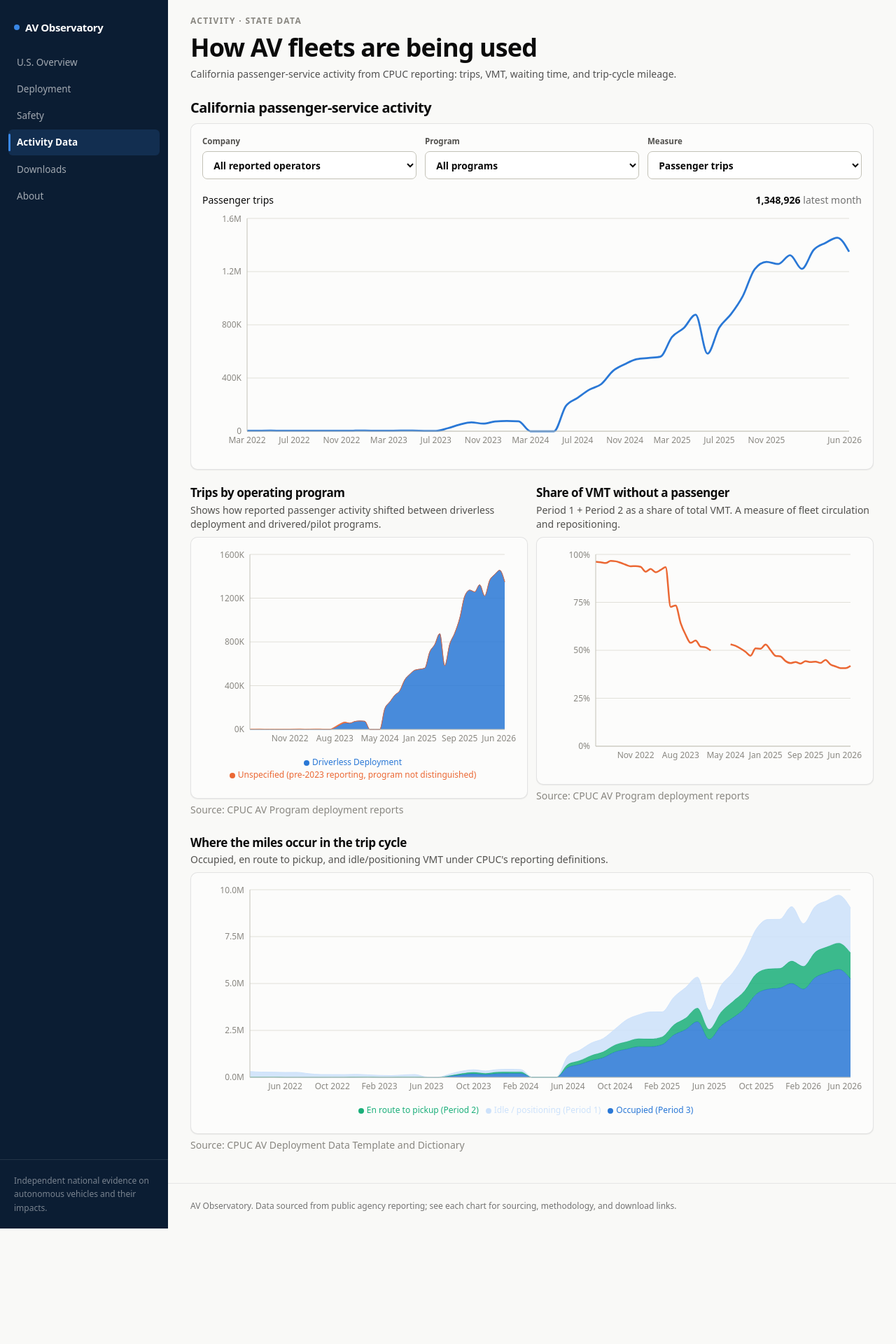
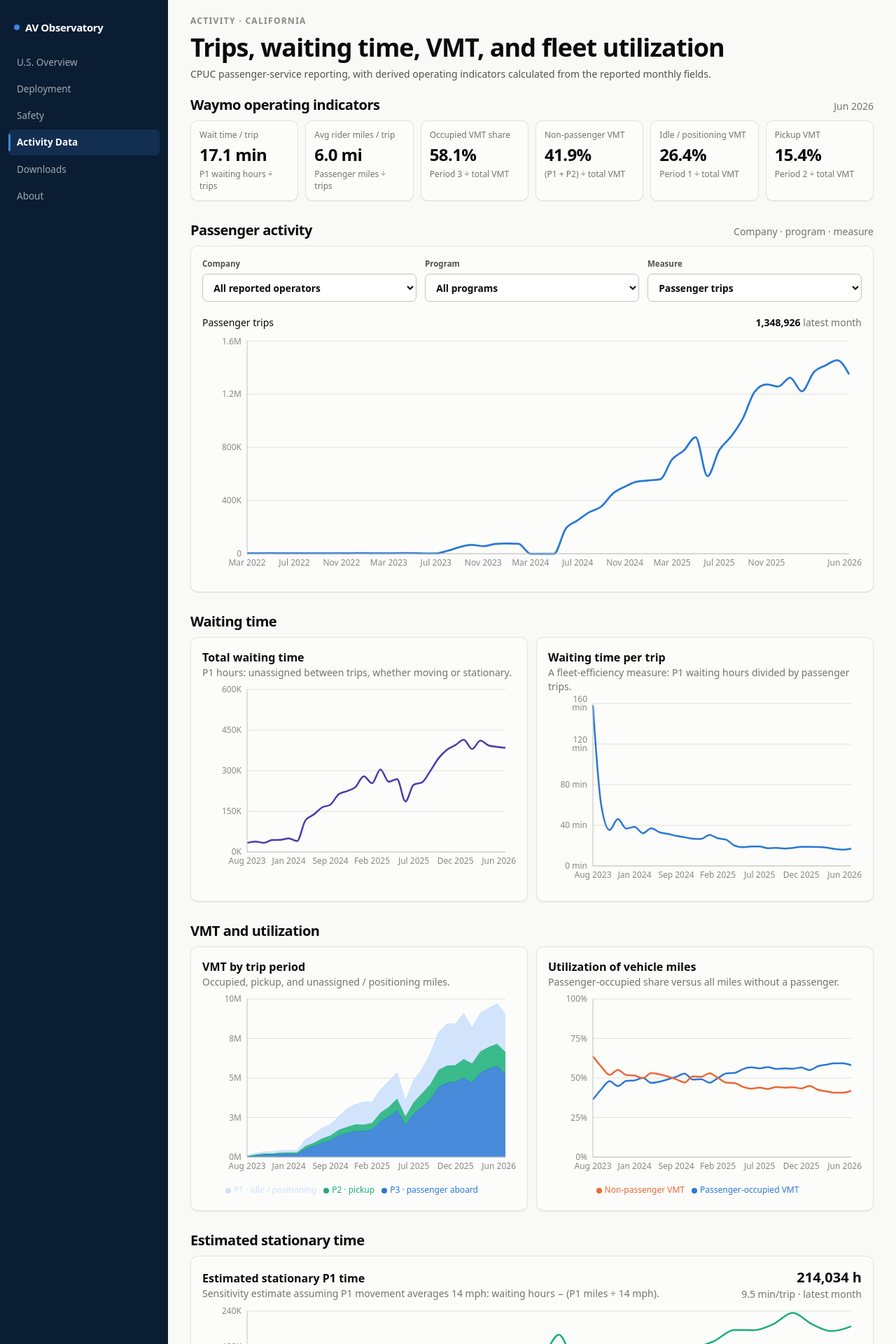
Before and after one commit to av-observatory/av-observatory-web, a Next.js app: page /activity in a window 1280 px wide. Shown: the top 1920 px of the page at 70% size. Before the commit the page ends 1755 px from the top, so only its background shows below. Built offline with nearby package versions, Linux system fonts and the light colour scheme.

Commit message:
Add waiting-time, VMT, and composite utilization analysis

```diff
--- a/src/app/activity/page.tsx
+++ b/src/app/activity/page.tsx
@@ -1,9 +1,13 @@
 import { promises as fs } from "fs";
 import path from "path";
 import { ActivityMonthlyDataset } from "@/lib/activity";
-import { ChartCard } from "@/components/ChartCard";
 import { ActivityExplorer } from "@/components/ActivityExplorer";
-import { VmtPeriodChart, NonPassengerShareChart, TripsByProgramChart } from "@/components/ActivityCharts";
+import {
+  WaymoCompositeStats,
+  WaymoWaitingTime,
+  WaymoVmtUtilization,
+  WaymoParkingEstimate,
+} from "@/components/ActivityEfficiency";
 
 async function loadDataset(): Promise<ActivityMonthlyDataset> {
   const file = path.join(process.cwd(), "public", "data", "cpuc_activity_monthly.json");
@@ -16,29 +20,43 @@ export default async function ActivityPage() {
 
   return (
     <div className="max-w-6xl px-8 py-6">
-      <p className="eyebrow mb-3">Activity · State data</p>
-      <h1 className="text-4xl font-semibold tracking-tight max-w-3xl">How AV fleets are being used</h1>
-      <p className="mt-2 text-sm text-neutral-600 max-w-3xl">California passenger-service activity from CPUC reporting: trips, VMT, waiting time, and trip-cycle mileage.</p>
+      <p className="eyebrow mb-3">Activity · California</p>
+      <h1 className="text-4xl font-semibold tracking-tight max-w-3xl">Trips, waiting time, VMT, and fleet utilization</h1>
+      <p className="mt-2 text-sm text-neutral-600 max-w-3xl">
+        CPUC passenger-service reporting, with derived operating indicators calculated from the reported monthly fields.
+      </p>
 
-      <section className="mt-6">
-        <h2 className="text-xl font-semibold tracking-tight">California passenger-service activity</h2>
-        <div className="viz-card p-4 mt-2"><ActivityExplorer rows={dataset.data} /></div>
+      <section className="mt-5">
+        <WaymoCompositeStats rows={dataset.data} />
       </section>
 
-      <section className="mt-5 grid lg:grid-cols-2 gap-3">
-        <ChartCard title="Trips by operating program" subtitle="Shows how reported passenger activity shifted between driverless deployment and drivered/pilot programs." source="CPUC AV Program deployment reports">
-          <TripsByProgramChart rows={dataset.data} />
-        </ChartCard>
-        <ChartCard title="Share of VMT without a passenger" subtitle="Period 1 + Period 2 as a share of total VMT. A measure of fleet circulation and repositioning." source="CPUC AV Program deployment reports">
-          <NonPassengerShareChart rows={dataset.data} />
-        </ChartCard>
+      <section className="mt-7">
+        <div className="flex items-baseline justify-between gap-3 mb-2">
+          <h2 className="text-xl font-semibold tracking-tight">Passenger activity</h2>
+          <span className="text-sm text-neutral-500">Company · program · measure</span>
+        </div>
+        <div className="viz-card p-4"><ActivityExplorer rows={dataset.data} /></div>
       </section>
 
-      <section className="mt-1">
-        <ChartCard title="Where the miles occur in the trip cycle" subtitle="Occupied, en route to pickup, and idle/positioning VMT under CPUC's reporting definitions." source="CPUC AV Deployment Data Template and Dictionary">
-          <VmtPeriodChart rows={dataset.data} />
-        </ChartCard>
+      <section className="mt-7">
+        <h2 className="text-xl font-semibold tracking-tight mb-2">Waiting time</h2>
+        <WaymoWaitingTime rows={dataset.data} />
       </section>
+
+      <section className="mt-7">
+        <h2 className="text-xl font-semibold tracking-tight mb-2">VMT and utilization</h2>
+        <WaymoVmtUtilization rows={dataset.data} />
+      </section>
+
+      <section className="mt-7">
+        <h2 className="text-xl font-semibold tracking-tight mb-2">Estimated stationary time</h2>
+        <WaymoParkingEstimate rows={dataset.data} />
+      </section>
+
+      <div className="mt-5 text-xs text-neutral-500 max-w-4xl leading-relaxed">
+        CPUC periods: P1 = unassigned after a trip and before accepting the next trip; P2 = en route to pickup after accepting a trip; P3 = passenger aboard.
+        Non-passenger VMT is P1 + P2. Estimated stationary P1 time uses a 14 mph assumed average moving speed and is not directly reported by CPUC.
+      </div>
     </div>
   );
 }
--- /dev/null
+++ b/src/components/ActivityEfficiency.tsx
@@ -0,0 +1,180 @@
+"use client";
+
+import {
+  LineChart, Line, AreaChart, Area, XAxis, YAxis, CartesianGrid, Tooltip, Legend, ResponsiveContainer,
+} from "recharts";
+import { ActivityMonthlyRow, monthLabel } from "@/lib/activity";
+import { SERIES, AXIS_PROPS, GRID_PROPS, TOOLTIP_PROPS, LEGEND_PROPS } from "@/lib/chartTheme";
+
+const WAYMO_TCP = "PSG0038152";
+
+function waymoDriverless(rows: ActivityMonthlyRow[]) {
+  return rows
+    .filter(r => r.operator_tcpid === WAYMO_TCP && r.program === "driverless")
+    .sort((a,b) => a.calendar_year-b.calendar_year || a.calendar_month-b.calendar_month);
+}
+
+function fmtPct(x: number | null) {
+  return x === null ? "—" : `${(x*100).toFixed(1)}%`;
+}
+function fmt1(x: number | null) {
+  return x === null ? "—" : x.toFixed(1);
+}
+function derived(r: ActivityMonthlyRow) {
+  const trips = r.total_trips ?? 0;
+  const p1 = r.total_vmt_period1 ?? 0;
+  const p2 = r.total_vmt_period2 ?? 0;
+  const p3 = r.total_vmt_period3 ?? 0;
+  const total = p1+p2+p3;
+  const waiting = r.total_waiting_hours ?? 0;
+  const waitMin = trips > 0 ? waiting*60/trips : null;
+  const avgTrip = trips > 0 && r.total_passenger_miles_traveled != null ? r.total_passenger_miles_traveled/trips : null;
+  const occupied = total > 0 ? p3/total : null;
+  const deadhead = total > 0 ? (p1+p2)/total : null;
+  const p1Share = total > 0 ? p1/total : null;
+  const pickupShare = total > 0 ? p2/total : null;
+  const movingHours14 = p1/14;
+  const parkedHours14 = Math.max(0, waiting-movingHours14);
+  const parkedMinTrip14 = trips > 0 ? parkedHours14*60/trips : null;
+  return {trips,p1,p2,p3,total,waiting,waitMin,avgTrip,occupied,deadhead,p1Share,pickupShare,parkedHours14,parkedMinTrip14};
+}
+
+export function WaymoCompositeStats({ rows }: { rows: ActivityMonthlyRow[] }) {
+  const data = waymoDriverless(rows);
+  const row = data.at(-1);
+  if (!row) return null;
+  const d=derived(row);
+  const label=monthLabel(row.calendar_year,row.calendar_month);
+  const stats=[
+    ["Wait time / trip", d.waitMin===null?"—":`${d.waitMin.toFixed(1)} min`, "P1 waiting hours ÷ trips"],
+    ["Avg rider miles / trip", d.avgTrip===null?"—":`${d.avgTrip.toFixed(1)} mi`, "Passenger miles ÷ trips"],
+    ["Occupied VMT share", fmtPct(d.occupied), "Period 3 ÷ total VMT"],
+    ["Non-passenger VMT", fmtPct(d.deadhead), "(P1 + P2) ÷ total VMT"],
+    ["Idle / positioning VMT", fmtPct(d.p1Share), "Period 1 ÷ total VMT"],
+    ["Pickup VMT", fmtPct(d.pickupShare), "Period 2 ÷ total VMT"],
+  ];
+  return <div>
+    <div className="flex items-baseline justify-between mb-2">
+      <h2 className="text-xl font-semibold tracking-tight">Waymo operating indicators</h2>
+      <span className="text-sm text-neutral-500">{label}</span>
+    </div>
+    <div className="grid grid-cols-2 md:grid-cols-3 xl:grid-cols-6 gap-2.5">
+      {stats.map(([label,value,note])=><div key={label} className="viz-card p-3">
+        <div className="text-xs text-neutral-500 font-medium">{label}</div>
+        <div className="text-2xl font-semibold tracking-tight tabular-nums mt-1">{value}</div>
+        <div className="text-xs text-neutral-500 mt-1 leading-snug">{note}</div>
+      </div>)}
+    </div>
+  </div>;
+}
+
+export function WaymoWaitingTime({ rows }: { rows: ActivityMonthlyRow[] }) {
+  const data=waymoDriverless(rows).map(r=>{
+    const d=derived(r);
+    return {
+      label:monthLabel(r.calendar_year,r.calendar_month),
+      hours:Math.round(d.waiting),
+      minutes:d.waitMin===null?null:Number(d.waitMin.toFixed(1)),
+      parkedHours14:Math.round(d.parkedHours14),
+      parkedMinTrip14:d.parkedMinTrip14===null?null:Number(d.parkedMinTrip14.toFixed(1)),
+    };
+  });
+  return <div className="grid lg:grid-cols-2 gap-3">
+    <div className="viz-card p-4">
+      <div className="font-semibold">Total waiting time</div>
+      <div className="text-sm text-neutral-500">P1 hours: unassigned between trips, whether moving or stationary.</div>
+      <ResponsiveContainer width="100%" height={280}>
+        <LineChart data={data} margin={{top:14,right:15,bottom:4,left:4}}>
+          <CartesianGrid {...GRID_PROPS}/><XAxis dataKey="label" {...AXIS_PROPS} interval="preserveStartEnd"/><YAxis {...AXIS_PROPS} tickFormatter={v=>`${Math.round(v/1000)}K`}/>
+          <Tooltip {...TOOLTIP_PROPS} formatter={v=>`${Number(v).toLocaleString()} hours`}/>
+          <Line type="monotone" dataKey="hours" name="Waiting hours" stroke={SERIES.violet} strokeWidth={2.5} dot={false}/>
+        </LineChart>
+      </ResponsiveContainer>
+    </div>
+    <div className="viz-card p-4">
+      <div className="font-semibold">Waiting time per trip</div>
+      <div className="text-sm text-neutral-500">A fleet-efficiency measure: P1 waiting hours divided by passenger trips.</div>
+      <ResponsiveContainer width="100%" height={280}>
+        <LineChart data={data} margin={{top:14,right:15,bottom:4,left:4}}>
+          <CartesianGrid {...GRID_PROPS}/><XAxis dataKey="label" {...AXIS_PROPS} interval="preserveStartEnd"/><YAxis {...AXIS_PROPS} unit=" min"/>
+          <Tooltip {...TOOLTIP_PROPS} formatter={v=>`${v} min/trip`}/>
+          <Line type="monotone" dataKey="minutes" name="Waiting minutes / trip" stroke={SERIES.blue} strokeWidth={2.5} dot={false}/>
+        </LineChart>
+      </ResponsiveContainer>
+    </div>
+  </div>;
+}
+
+export function WaymoVmtUtilization({ rows }: { rows: ActivityMonthlyRow[] }) {
+  const data=waymoDriverless(rows).map(r=>{
+    const d=derived(r);
+    return {
+      label:monthLabel(r.calendar_year,r.calendar_month),
+      "P3 · passenger aboard":Math.round(d.p3),
+      "P2 · pickup":Math.round(d.p2),
+      "P1 · idle / positioning":Math.round(d.p1),
+      occupied:d.occupied===null?null:Number((d.occupied*100).toFixed(1)),
+      deadhead:d.deadhead===null?null:Number((d.deadhead*100).toFixed(1)),
+    };
+  });
+  return <div className="grid lg:grid-cols-2 gap-3">
+    <div className="viz-card p-4">
+      <div className="font-semibold">VMT by trip period</div>
+      <div className="text-sm text-neutral-500">Occupied, pickup, and unassigned / positioning miles.</div>
+      <ResponsiveContainer width="100%" height={300}>
+        <AreaChart data={data} margin={{top:14,right:15,bottom:4,left:4}}>
+          <CartesianGrid {...GRID_PROPS}/><XAxis dataKey="label" {...AXIS_PROPS} interval="preserveStartEnd"/><YAxis {...AXIS_PROPS} tickFormatter={v=>`${(v/1_000_000).toFixed(0)}M`}/>
+          <Tooltip {...TOOLTIP_PROPS} formatter={v=>`${Number(v).toLocaleString()} mi`}/><Legend {...LEGEND_PROPS}/>
+          <Area dataKey="P3 · passenger aboard" stackId="1" stroke={SERIES.blue} fill={SERIES.blue} fillOpacity={0.85}/>
+          <Area dataKey="P2 · pickup" stackId="1" stroke={SERIES.aqua} fill={SERIES.aqua} fillOpacity={0.85}/>
+          <Area dataKey="P1 · idle / positioning" stackId="1" stroke="#cde2fb" fill="#cde2fb" fillOpacity={0.9}/>
+        </AreaChart>
+      </ResponsiveContainer>
+    </div>
+    <div className="viz-card p-4">
+      <div className="font-semibold">Utilization of vehicle miles</div>
+      <div className="text-sm text-neutral-500">Passenger-occupied share versus all miles without a passenger.</div>
+      <ResponsiveContainer width="100%" height={300}>
+        <LineChart data={data} margin={{top:14,right:15,bottom:4,left:4}}>
+          <CartesianGrid {...GRID_PROPS}/><XAxis dataKey="label" {...AXIS_PROPS} interval="preserveStartEnd"/><YAxis {...AXIS_PROPS} domain={[0,100]} unit="%"/>
+          <Tooltip {...TOOLTIP_PROPS} formatter={v=>`${v}%`}/><Legend {...LEGEND_PROPS}/>
+          <Line type="monotone" dataKey="occupied" name="Passenger-occupied VMT" stroke={SERIES.blue} strokeWidth={2.5} dot={false}/>
+          <Line type="monotone" dataKey="deadhead" name="Non-passenger VMT" stroke={SERIES.orange} strokeWidth={2.5} dot={false}/>
+        </LineChart>
+      </ResponsiveContainer>
+    </div>
+  </div>;
+}
+
+export function WaymoParkingEstimate({ rows }: { rows: ActivityMonthlyRow[] }) {
+  const data=waymoDriverless(rows).map(r=>{
+    const d=derived(r);
+    return {
+      label:monthLabel(r.calendar_year,r.calendar_month),
+      hours:Math.round(d.parkedHours14),
+      minutes:d.parkedMinTrip14===null?null:Number(d.parkedMinTrip14.toFixed(1)),
+    };
+  });
+  const latest=data.at(-1);
+  if(!latest) return null;
+  return <div className="viz-card p-4">
+    <div className="flex flex-wrap items-baseline justify-between gap-2">
+      <div>
+        <div className="font-semibold">Estimated stationary P1 time</div>
+        <div className="text-sm text-neutral-500">Sensitivity estimate assuming P1 movement averages 14 mph: waiting hours − (P1 miles ÷ 14 mph).</div>
+      </div>
+      <div className="text-right">
+        <div className="text-xl font-semibold tabular-nums">{latest.hours.toLocaleString()} h</div>
+        <div className="text-sm text-neutral-500">{latest.minutes} min/trip · latest month</div>
+      </div>
+    </div>
+    <ResponsiveContainer width="100%" height={250}>
+      <LineChart data={data} margin={{top:14,right:15,bottom:4,left:4}}>
+        <CartesianGrid {...GRID_PROPS}/><XAxis dataKey="label" {...AXIS_PROPS} interval="preserveStartEnd"/><YAxis {...AXIS_PROPS} tickFormatter={v=>`${Math.round(v/1000)}K`}/>
+        <Tooltip {...TOOLTIP_PROPS} formatter={v=>`${Number(v).toLocaleString()} estimated stationary hours`}/>
+        <Line type="monotone" dataKey="hours" name="Estimated stationary P1 hours" stroke={SERIES.aqua} strokeWidth={2.5} dot={false}/>
+      </LineChart>
+    </ResponsiveContainer>
+    <div className="text-xs text-neutral-500">This is an assumption-based estimate, not directly reported parking time.</div>
+  </div>;
+}
--- a/src/components/ActivityExplorer.tsx
+++ b/src/components/ActivityExplorer.tsx
@@ -16,9 +16,8 @@ const PROGRAMS: Record<string,string> = {
 };
 const METRICS = {
   trips: {label:"Passenger trips", key:"total_trips" as const, unit:"trips"},
-  vmt: {label:"Vehicle miles traveled", key:"total_vmt_all_periods" as const, unit:"miles"},
   passengerMiles: {label:"Passenger miles", key:"total_passenger_miles_traveled" as const, unit:"passenger-miles"},
-  waiting: {label:"Fleet waiting hours", key:"total_waiting_hours" as const, unit:"hours"},
+  passengers: {label:"Passengers carried", key:"total_passengers_carried" as const, unit:"passengers"},
 };
 
 export function ActivityExplorer({ rows }: { rows: ActivityMonthlyRow[] }) {
```
